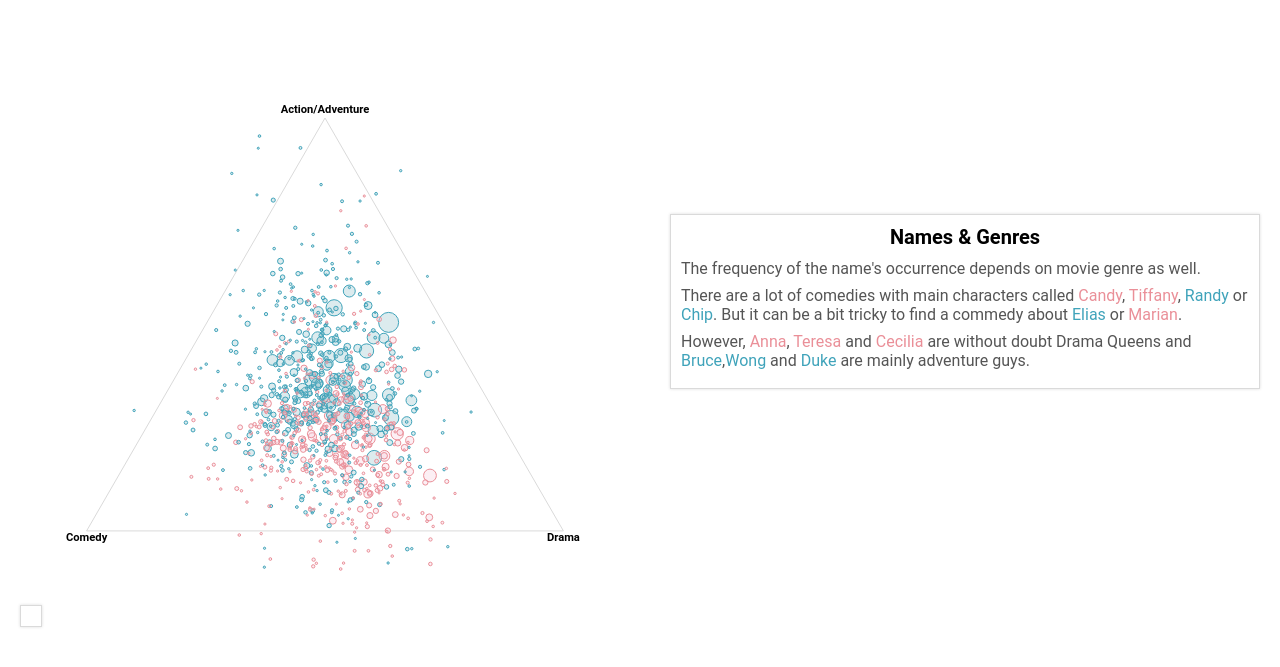
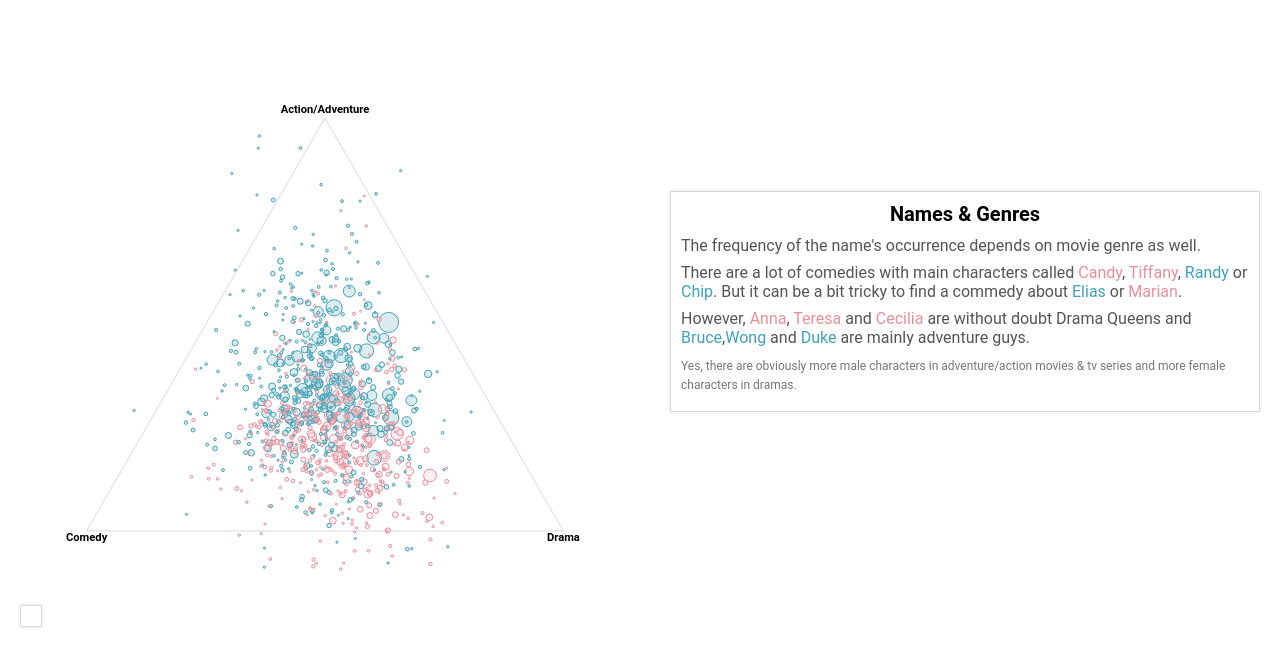
Before and after one commit to maryzam/movie-names, a plain HTML site: page draft/index.html in a window 1280 px wide. Shown: the part 133-800 px from the top of the page. Drawn offline with nearby package versions, Linux system fonts and the light colour scheme.

Commit message:
Add note about male/female genres

```diff
--- a/draft/index.html
+++ b/draft/index.html
@@ -28,6 +28,7 @@
           <p>
             However, <span class="female">Anna</span>, <span class="female">Teresa</span> and <span class="female">Cecilia</span> are without doubt Drama Queens and <span class="male">Bruce</span>,<span class="male">Wong</span> and <span class="male">Duke</span> are mainly adventure guys.
           </p>
+          <p><small>Yes, there are obviously more male characters in adventure/action movies & tv series and more female characters in dramas.</small></p>
         </section>
       </article>
       <article>
```
